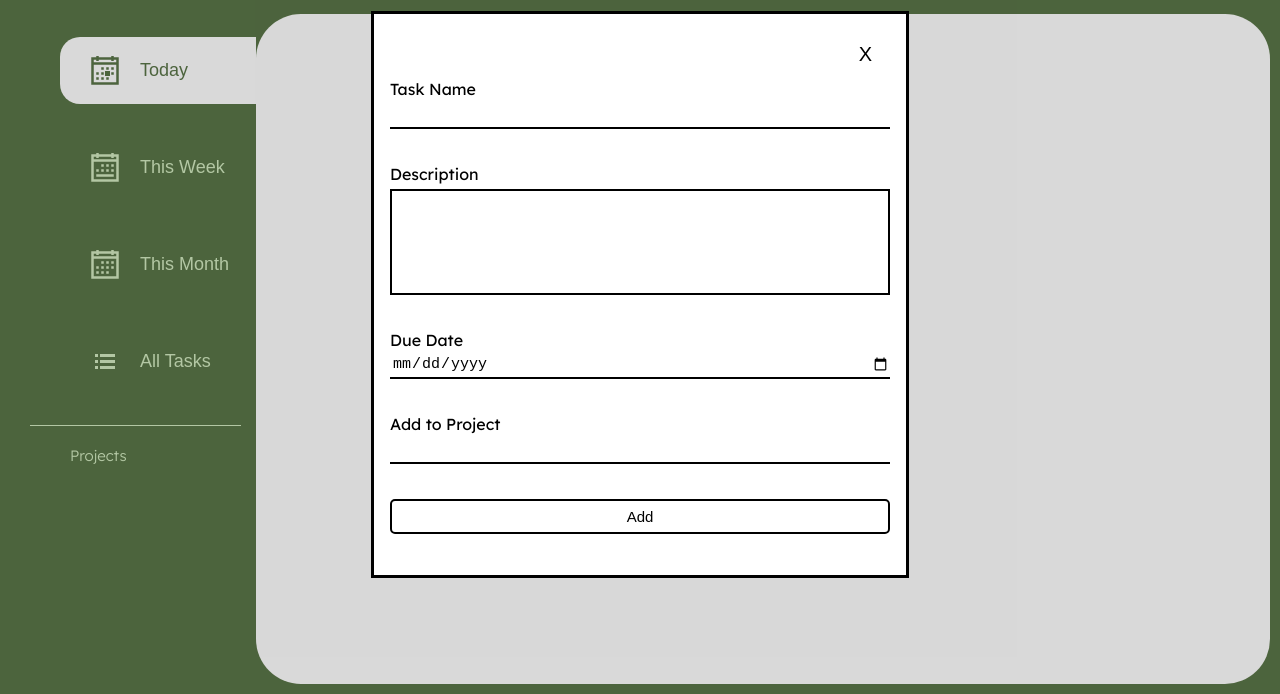
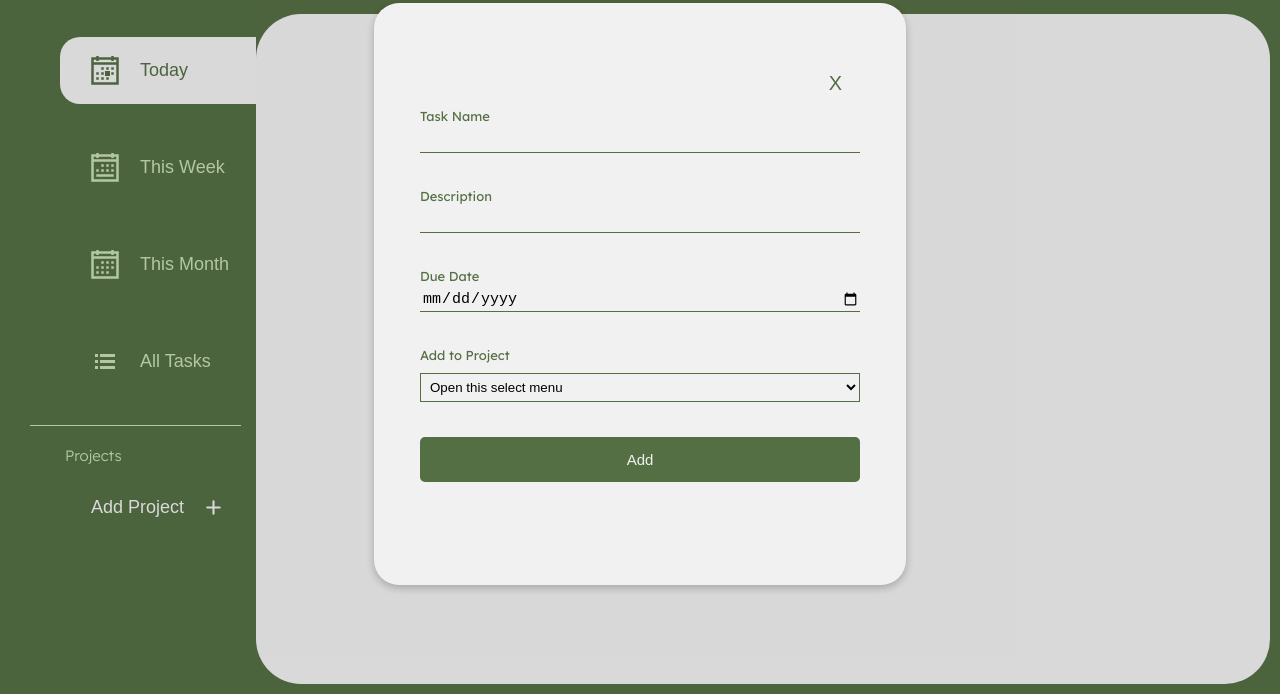
Before and after one commit to huntkay1/to-do-app, a website built with webpack: page src/index.html in a window 1280 px wide. Both pictures are taken after a click on the button "Add Task +". Shown: the part 106-800 px from the top of the page. Built offline with nearby package versions, Linux system fonts and the light colour scheme.

Commit message:
Add add proj button

```diff
--- a/src/index.html
+++ b/src/index.html
@@ -9,6 +9,7 @@
     <link rel="preconnect" href="https://fonts.googleapis.com">
     <link rel="preconnect" href="https://fonts.gstatic.com" crossorigin>
     <link href="https://fonts.googleapis.com/css2?family=Lexend+Deca:wght@100..900&family=Nanum+Pen+Script&display=swap" rel="stylesheet">
+    <!-- <link href="https://cdn.jsdelivr.net/npm/bootstrap@5.0.2/dist/css/bootstrap.min.css" rel="stylesheet" integrity="sha384-EVSTQN3/azprG1Anm3QDgpJLIm9Nao0Yz1ztcQTwFspd3yD65VohhpuuCOmLASjC" crossorigin="anonymous"> -->
 </head>
 <body>
     <header>
@@ -38,7 +39,12 @@
 
             <div class="input-pair">
                 <label for="project">Add to Project</label>
-                <input type="text" name="project">
+                <select class="form-select" aria-label="Default select example">
+                    <option selected>Open this select menu</option>
+                    <option value="1">One</option>
+                    <option value="2">Two</option>
+                    <option value="3">Three</option>
+                  </select>
             </div>
             <button type="submit" id="submit">Add</button>
         </form>
@@ -66,6 +72,12 @@
 
         <ul id="nav-2">
             <h2 id="nav-subhead">Projects</h2>
+            <button id="add-proj">
+                <p>Add Project</p>
+                <svg width="25px" height="25px" viewBox="0 0 24 24" fill="none" xmlns="http://www.w3.org/2000/svg">
+                    <path id="plus-icon" d="M6 12H18M12 6V18" stroke="#f1f1f1" stroke-width="2" stroke-linecap="round" stroke-linejoin="round"/>
+                </svg>
+            </button>
         </ul>
     </nav>
 
--- a/src/index.js
+++ b/src/index.js
@@ -1,3 +1,5 @@
+// Import all of Bootstrap's CSS
+
 import './style.css';
 import melon from './melon-icon.png';
 
--- a/src/style.css
+++ b/src/style.css
@@ -115,6 +115,30 @@ button.active svg {
     font-weight: 300;
     margin-top: 20px;
     color: #C7DEB6;
+    margin-left: -5px;
+}
+
+#add-proj {
+    display: flex;
+    align-items: center;
+    justify-content: space-between;
+    border: none;
+    background-color: transparent;
+    font-size: 18px;
+    font-weight: 400;
+    color: #f1f1f1;
+    width: 100%;
+    max-width: 250px;
+    margin-left: 15px;
+    padding-right: 30px;
+}
+
+#add-proj:hover {
+    color: #d6ded4;
+}
+
+#add-proj:hover #plus-icon {
+    stroke: #d6ded4;
 }
 
 main {
@@ -126,15 +150,20 @@ main {
     overflow: auto;
 }
 
+/* POP-UP FORM */
 dialog {
-    height: 515px;
+    height: 550px;
     width: 500px;
-    padding-bottom: 30px;
+    background-color: #f1f1f1;
+    border: none;
+    border-radius: 25px;
+    box-shadow: rgba(0, 0, 0, 0.24) 0px 3px 8px;
 }
 
 form {
     display: flex;
     flex-direction: column;
+    padding: 40px 30px 20px 30px;
 }
 
 #close {
@@ -144,6 +173,7 @@ form {
     background-color: transparent;
     margin: 12px;
     align-self: flex-end;
+    color:#556F44;
 }
 
 input {
@@ -151,14 +181,20 @@ input {
     font-size: 15px;
     height: 20px;
     border: 0;
-    border-bottom: 2px solid black;
+    border-bottom: 1.5px solid #556F44;
     padding-left: 2px;
     padding-bottom: 2px;
+    background-color: #f1f1f1;
 }
 
-input[type=textarea] {
-    border: 2px solid black;
+select {
+    border: 1.5px solid #556F44;
     padding: 2px 5px 80px 5px;
+    margin-bottom: 35px;
+    margin-top: 5px;
+    outline: 0;
+    background: #f1f1f1;
+    padding: 5px;
 }
 
 input:focus {
@@ -172,14 +208,20 @@ input:focus {
 
 label {
     margin-bottom: 5px;
+    color:#556F44;
+    font-size: 13px;
 }
 
 #submit {
-    background-color: transparent;
-    border: 2px solid black;
+    background-color: #556F44;
+    border: none;
+    color:#f1f1f1;
     border-radius: 5px;
-    padding: 0;
-    height: 35px;
+    height: 45px;
     font-size: 15px;
     font-weight: 400;
 }
+
+#submit:hover {
+    box-shadow: rgba(0, 0, 0, 0.24) 0px 3px 8px;
+}
```
Also changed, not shown: package.json (+8 -0 lines), dist/index.html, dist/main.js, dist/main.js.LICENSE.txt (added), 1 other file.
